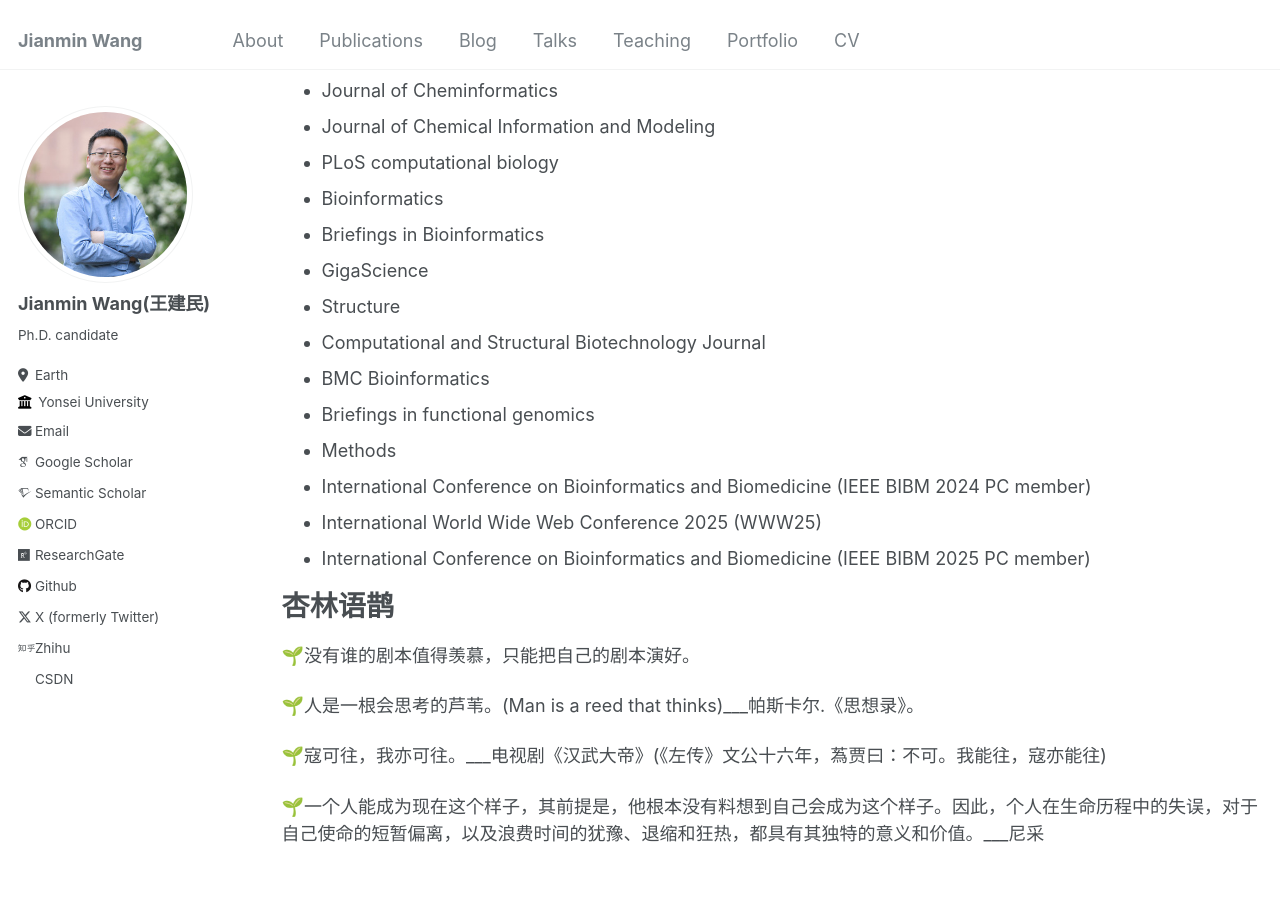
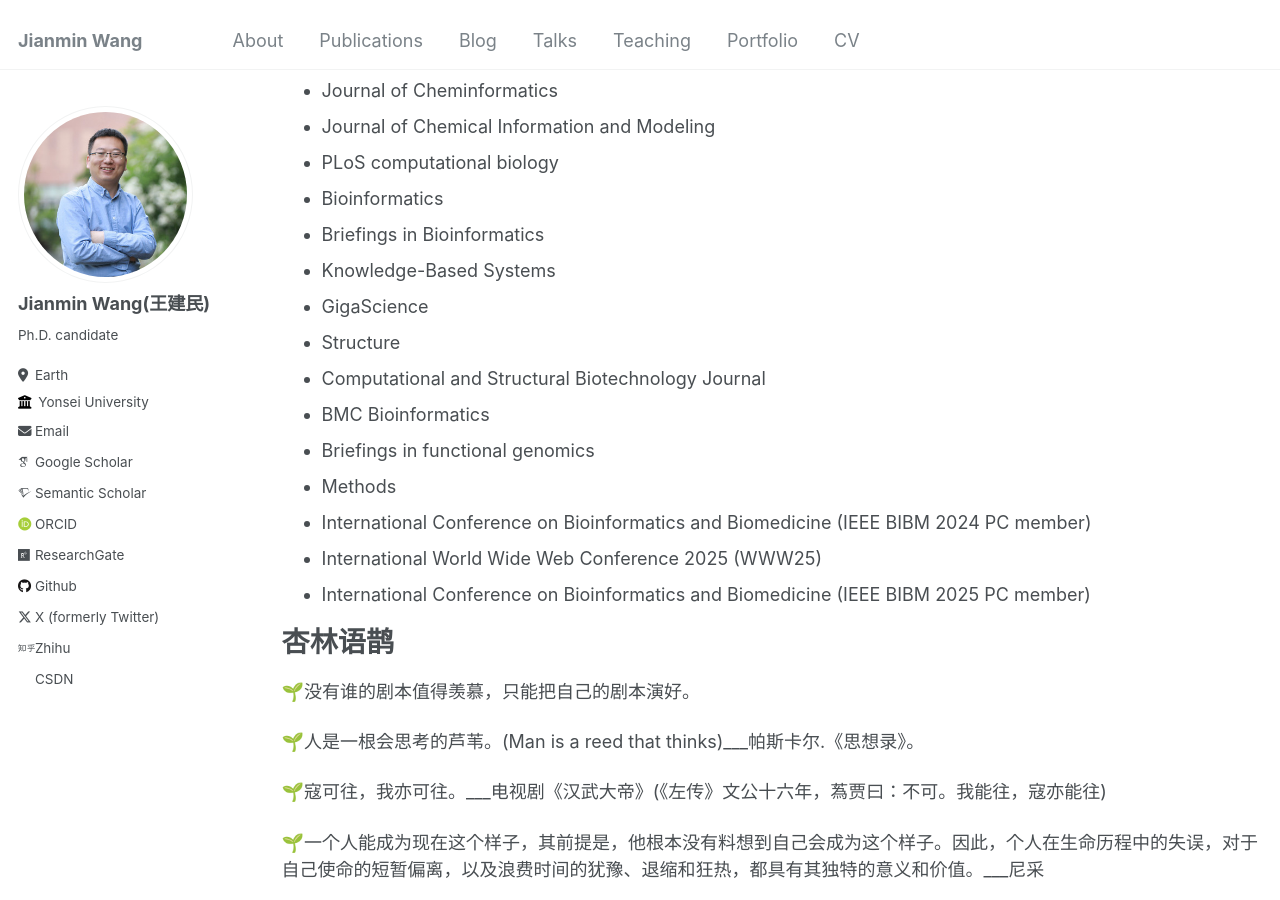
Before and after one commit to Jianmin2drugai/Jianmin2drugai.github.io, a Jekyll site: the page built from _pages/cv.md, in a window 1280 px wide and 900 px high, scrolled down 786 px. Built offline with Jekyll 4.4.1, drawn with Linux system fonts in a browser that asks for light colours; some web fonts are replaced.

Commit message:
Update cv.md

```diff
--- a/_pages/cv.md
+++ b/_pages/cv.md
@@ -45,6 +45,7 @@ Service and leadership
 * PLoS computational biology
 * Bioinformatics
 * Briefings in Bioinformatics
+* Knowledge-Based Systems
 * GigaScience
 * Structure
 * Computational and Structural Biotechnology Journal
```
